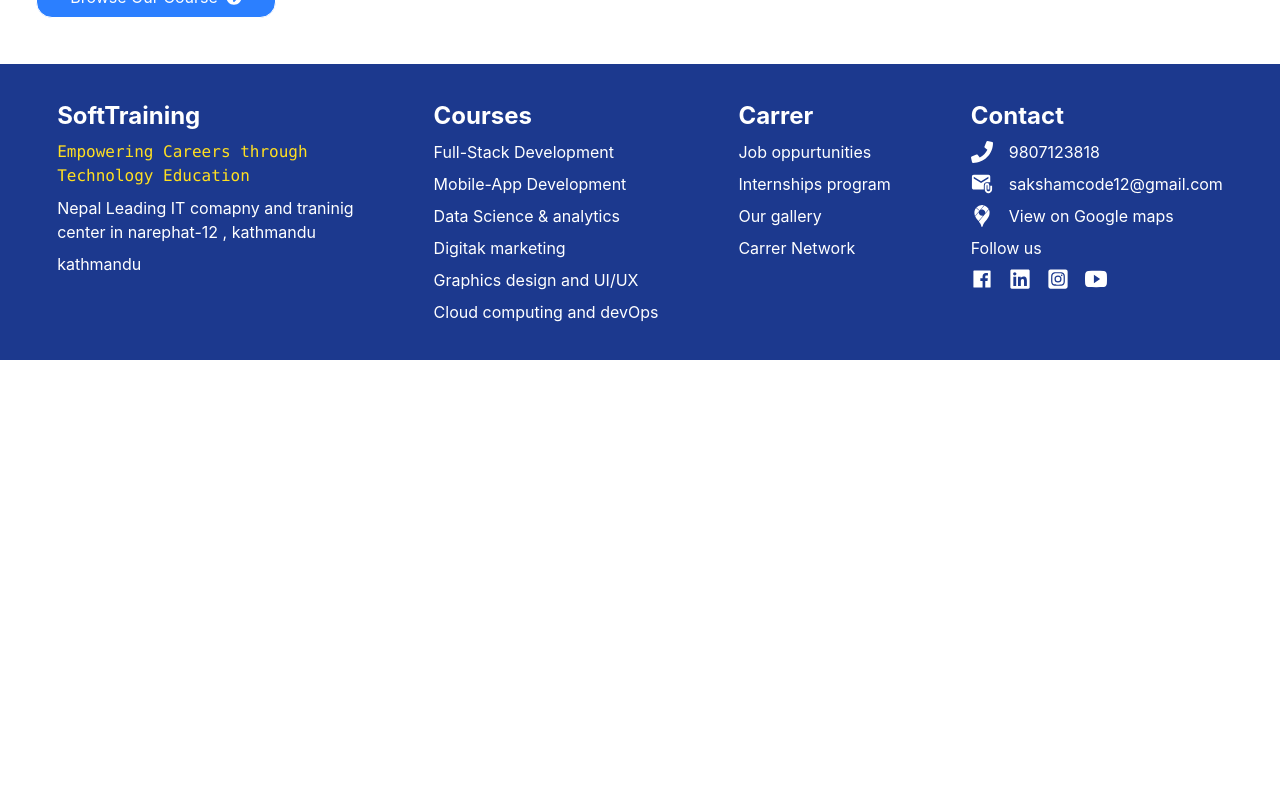
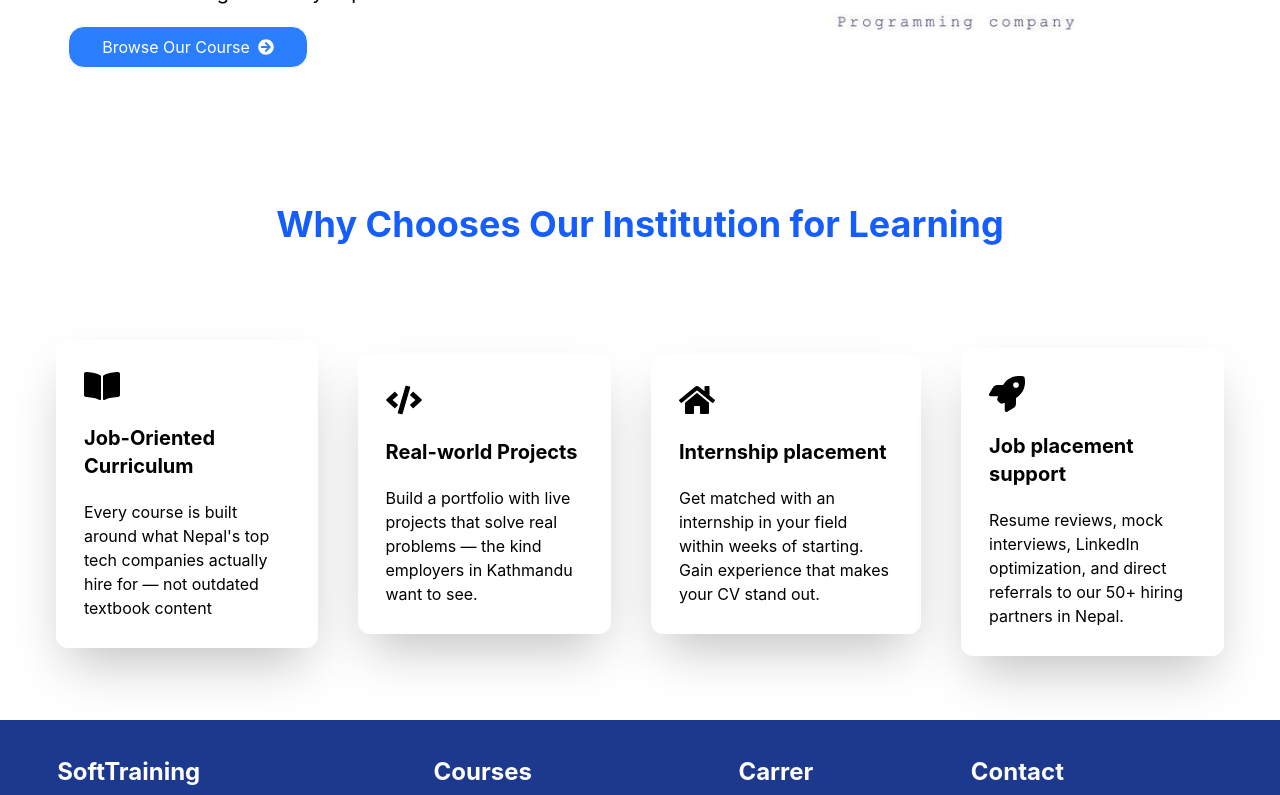
Before and after one commit to Sakshamkhadka7/MegaProject_IT_Institution, a React app in the folder frontend/: page / in a window 1280 px wide. Shown: the part 440-1235 px from the top of the page. Before the commit the page ends 800 px from the top, so only its background shows below. Built offline with nearby package versions, Linux system fonts and the light colour scheme; the HTML template or start-up script is replaced by a standard one.

Commit message:
added a HomeHeroSection2 in home.jsx

```diff
--- a/frontend/src/pages/Home.jsx
+++ b/frontend/src/pages/Home.jsx
@@ -1,11 +1,13 @@
 import React from "react";
 import HomeHeroSection from "./HomeHeroSection";
+import HomeHeroSection2 from "./HomeHeroSection2";
 
 
 const Home = () => {
   return (
     <div>
-      <HomeHeroSection/>
+      <HomeHeroSection />
+      <HomeHeroSection2/>
     </div>
   );
 };
--- a/frontend/src/pages/HomeHeroSection.jsx
+++ b/frontend/src/pages/HomeHeroSection.jsx
@@ -4,7 +4,7 @@ import { FaArrowCircleRight } from "react-icons/fa";
 
 const HomeHeroSection = () => {
   return (
-   <section className="flex flex-col md:flex-row p-9 justify-between items-center gap-9">
+   <section className="flex flex-col md:flex-row p-17 justify-between items-center gap-9">
         <div className="space-y-5">
           <h1 className="text-blue-500 font-bold text-5xl">
             Building Digital Nepal{" "}
--- /dev/null
+++ b/frontend/src/pages/HomeHeroSection2.jsx
@@ -0,0 +1,60 @@
+import React from 'react'
+import { FaBookOpen } from "react-icons/fa";
+import { FaCode } from "react-icons/fa";
+import { FaHome } from "react-icons/fa";
+import { FaRocket } from "react-icons/fa6";
+const HomeHeroSection2 = () => {
+  return (
+     <section className="flex flex-col space-y-10">
+
+        <div className="mt-17"> <h1 className="text-4xl font-bold text-blue-600 text-center">
+          Why Chooses Our Institution for Learning
+        </h1></div>{" "}
+        <div className="flex flex-col lg:flex-row justify-center items-center gap-10 p-14 space-y-4">
+          <div className="space-y-5  p-7 rounded-xl shadow-2xl">
+            <h1>
+              <FaBookOpen size={36} />
+            </h1>
+            <h1 className="font-bold text-xl">Job-Oriented Curriculum</h1>
+            <p>
+              Every course is built around what Nepal's top tech companies
+              actually hire for — not outdated textbook content
+            </p>
+          </div>
+          <div className="space-y-5 p-7 rounded-xl shadow-2xl">
+            <h1>
+              <FaCode size={36} />
+            </h1>
+            <h1 className="font-bold text-xl">Real-world Projects</h1>
+            <p>
+              Build a portfolio with live projects that solve real problems —
+              the kind employers in Kathmandu want to see.
+            </p>
+          </div>
+          <div className="space-y-5 p-7 rounded-xl shadow-2xl">
+            <h1>
+              <FaHome size={36} />
+            </h1>
+            <h1 className="font-bold text-xl">Internship placement</h1>
+            <p>
+              Get matched with an internship in your field within weeks of
+              starting. Gain experience that makes your CV stand out.
+            </p>
+          </div>
+
+          <div className="space-y-5 p-7 rounded-xl shadow-2xl">
+            <h1>
+              <FaRocket size={36} />
+            </h1>
+            <h1 className="font-bold text-xl">Job placement support</h1>
+            <p>
+              Resume reviews, mock interviews, LinkedIn optimization, and direct
+              referrals to our 50+ hiring partners in Nepal.
+            </p>
+          </div>
+        </div>
+      </section>
+  )
+}
+
+export default HomeHeroSection2
```
